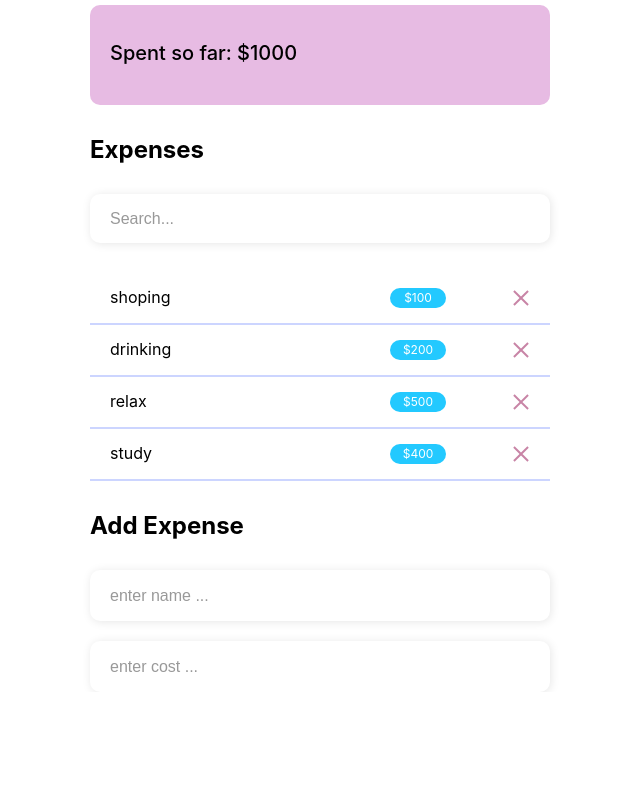
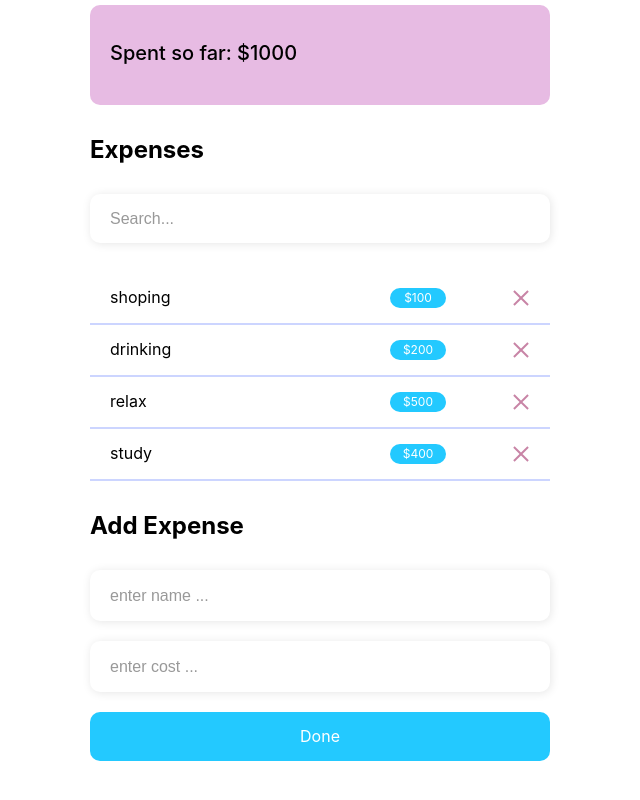
Before and after one commit to Zlata-Saburova/react-budget-app, a React (Create React App) app: page / in a window 1280 px wide. Shown: the part 358-1158 px from the top of the page, without its empty margins (320-960 px from the left). Before the commit the page ends 1050 px from the top, so only its background shows below. Built offline with nearby package versions, Linux system fonts and the light colour scheme.

Commit message:
feat(formButon): add button

```diff
--- a/src/App.tsx
+++ b/src/App.tsx
@@ -11,6 +11,7 @@ import { Badge } from "./components/Badge/Badge";
 import { Cross } from "./components/Cross/Cross";
 import { Form } from "./components/Form/Form";
 import { Input } from "./components/Input/Input";
+import { FormButton } from "./components/FormButton/FormButton";
 
 function App() {
   return (
@@ -49,6 +50,7 @@ function App() {
         <Form>
           <Input name="name" type="text" />
           <Input name="cost" type="number" />
+          <FormButton>Done</FormButton>
         </Form>
       </Container>
     </StyledApp>
--- /dev/null
+++ b/src/components/FormButton/FormButton.tsx
@@ -0,0 +1,9 @@
+import { StyledFormButton } from "./StyledFormButton";
+
+interface IProps {
+  children: string;
+}
+
+export const FormButton = ({ children }: IProps) => {
+  return <StyledFormButton type="submit">{children}</StyledFormButton>;
+};
--- /dev/null
+++ b/src/components/FormButton/StyledFormButton.ts
@@ -0,0 +1,27 @@
+import styled from "styled-components";
+
+export const StyledFormButton = styled.button`
+  padding-top: 15px;
+  padding-bottom: 15px;
+  text-align: center;
+  margin-bottom: 50px;
+
+  font-weight: 400;
+  font-size: 16px;
+  line-height: 19px;
+  color: rgb(255, 255, 255);
+
+  background-color: rgb(35, 201, 255);
+  border-radius: 10px;
+
+  cursor: pointer;
+  transition: box-shadow 0.4s, background-color 0.3s;
+
+  &:hover {
+    box-shadow: 2px 2px 15px rgba(33, 28, 28, 32%);
+  }
+
+  &:active {
+    background-color: rgb(26 184 236);
+  }
+`;
```
